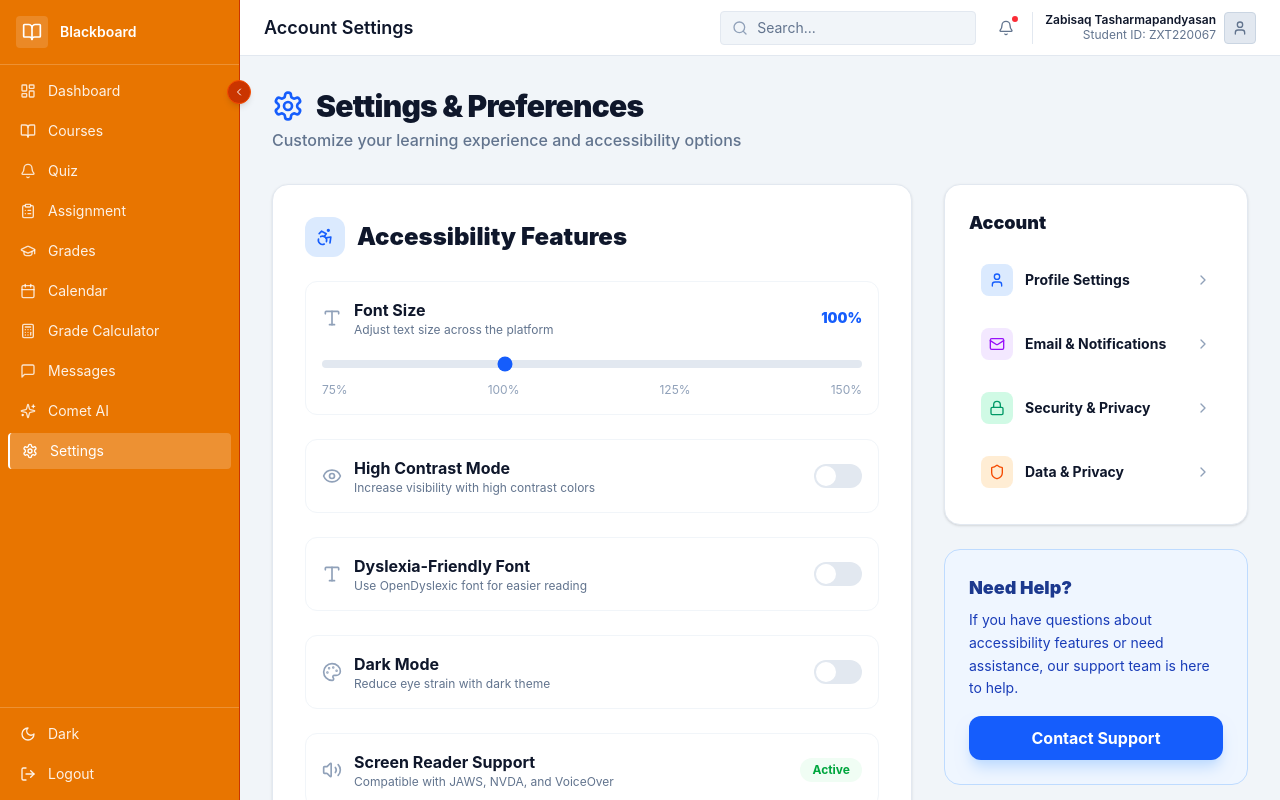
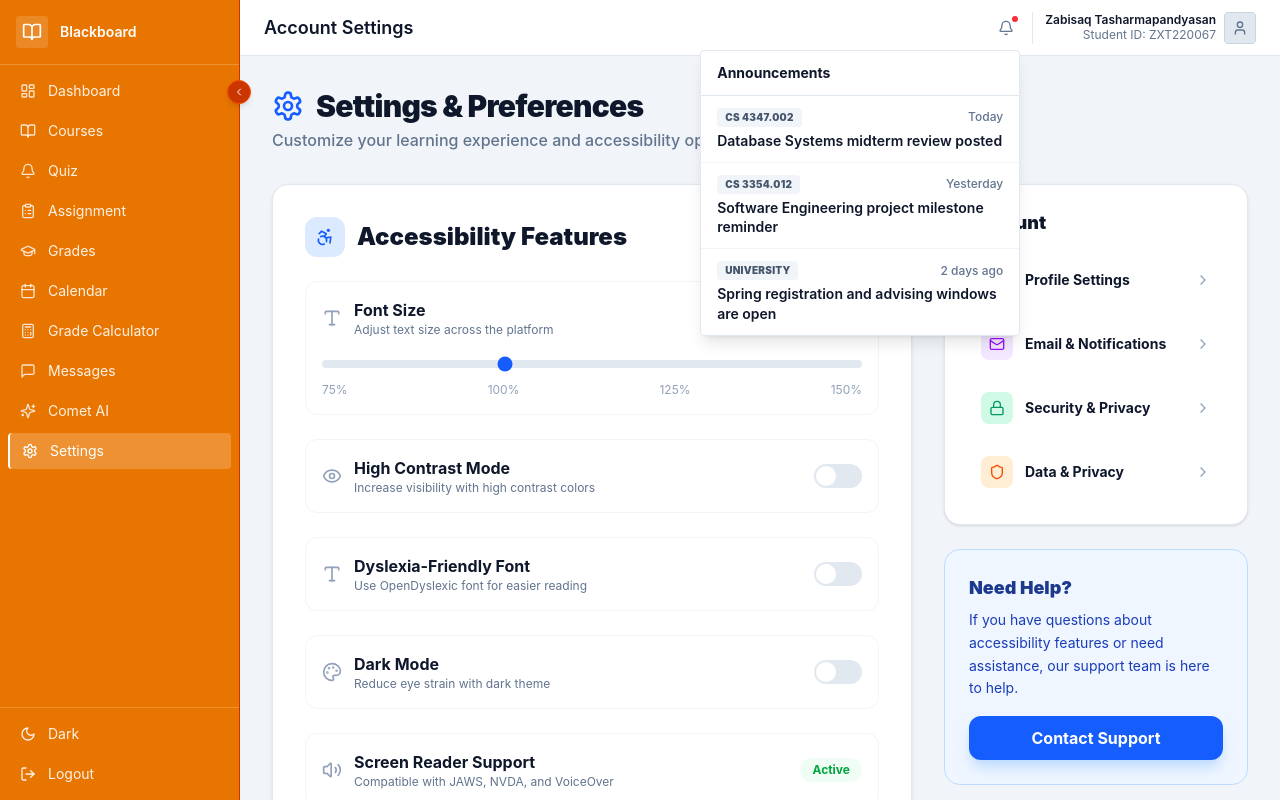
Before and after one commit to IsaacDaKing/Tasks4eLearning, a React (Vite) app: page /settings in a window 1280 px wide. Both pictures are taken after a click on the button 1006 px from the left and 27 px from the top of the page. Built offline with nearby package versions, Linux system fonts and the light colour scheme.

Commit message:
Search bar and Notification
Removed the search bar and made the notification icon a real interactable button that displays announcements.

```diff
--- a/src/app/components/Sidebar.tsx
+++ b/src/app/components/Sidebar.tsx
@@ -8,7 +8,6 @@ import {
   Settings,
   LogOut,
   Bell,
-  Search,
   User,
   Moon,
   Sun,
@@ -212,42 +211,69 @@ export function Sidebar() {
 }
 
 export function Header({ title }: { title: string }) {
-  const [searchQuery, setSearchQuery] = useState("");
-  const [showSearchResults, setShowSearchResults] = useState(false);
+  const [showNotifications, setShowNotifications] = useState(false);
+
+  const announcements = [
+    {
+      scope: "CS 4347.002",
+      title: "Database Systems midterm review posted",
+      date: "Today",
+    },
+    {
+      scope: "CS 3354.012",
+      title: "Software Engineering project milestone reminder",
+      date: "Yesterday",
+    },
+    {
+      scope: "University",
+      title: "Spring registration and advising windows are open",
+      date: "2 days ago",
+    },
+  ];
 
   return (
     <header className="h-14 bg-white dark:bg-slate-900 border-b border-slate-200 dark:border-slate-800 flex items-center justify-between px-6">
       <h1 className="text-lg font-semibold text-slate-900 dark:text-slate-100">{title}</h1>
 
       <div className="flex items-center gap-4">
-        <div className="relative hidden md:block">
-          <Search className="absolute left-3 top-1/2 -translate-y-1/2 w-4 h-4 text-slate-400" />
-          <input
-            type="text"
-            placeholder="Search..."
-            value={searchQuery}
-            onChange={(e) => setSearchQuery(e.target.value)}
-            onFocus={() => setShowSearchResults(true)}
-            onBlur={() => setTimeout(() => setShowSearchResults(false), 200)}
-            className="pl-9 pr-3 py-1.5 bg-slate-100 dark:bg-slate-800 border border-slate-200 dark:border-slate-700 rounded text-sm focus:outline-none focus:ring-1 focus:ring-slate-400 w-64 text-slate-900 dark:text-slate-100 placeholder-slate-500"
-          />
-          {showSearchResults && searchQuery && (
-            <div className="absolute top-full mt-1 w-full bg-white dark:bg-slate-900 border border-slate-200 dark:border-slate-700 rounded shadow-sm p-2 z-50">
-              <div className="text-xs text-slate-400 px-2 py-1">Search results for "{searchQuery}"</div>
-              <div className="text-sm text-slate-500 px-2 py-1">No results found</div>
-            </div>
-          )}
-        </div>
-
         <div className="flex items-center gap-3">
+          <div className="relative">
             <button
               type="button"
+              onClick={() => setShowNotifications((visible) => !visible)}
               className="relative p-1.5 text-slate-500 dark:text-slate-400 hover:text-slate-700 dark:hover:text-slate-100 hover:bg-slate-100 dark:hover:bg-slate-800 rounded transition-colors focus-visible:outline-none focus-visible:ring-2 focus-visible:ring-slate-500 focus-visible:ring-offset-2"
               aria-label="Notifications"
+              aria-expanded={showNotifications}
             >
               <Bell className="w-4 h-4" />
               <span className="absolute top-0.5 right-0.5 w-1.5 h-1.5 bg-red-500 rounded-full"></span>
             </button>
+
+            {showNotifications && (
+              <div className="absolute right-0 top-full z-50 mt-2 w-80 overflow-hidden rounded border border-slate-200 bg-white shadow-lg dark:border-slate-700 dark:bg-slate-900">
+                <div className="border-b border-slate-200 px-4 py-3 dark:border-slate-700">
+                  <p className="text-sm font-bold text-slate-900 dark:text-slate-100">Announcements</p>
+                </div>
+                <div className="divide-y divide-slate-100 dark:divide-slate-800">
+                  {announcements.map((announcement) => (
+                    <div key={`${announcement.scope}-${announcement.title}`} className="px-4 py-3">
+                      <div className="mb-1 flex items-center justify-between gap-3">
+                        <span className="rounded bg-slate-100 px-2 py-0.5 text-[10px] font-black uppercase tracking-wide text-slate-600 dark:bg-slate-800 dark:text-slate-300">
+                          {announcement.scope}
+                        </span>
+                        <span className="text-xs font-medium text-slate-500 dark:text-slate-400">
+                          {announcement.date}
+                        </span>
+                      </div>
+                      <p className="text-sm font-semibold leading-snug text-slate-900 dark:text-slate-100">
+                        {announcement.title}
+                      </p>
+                    </div>
+                  ))}
+                </div>
+              </div>
+            )}
+          </div>
 
           <div className="flex items-center gap-2 pl-3 border-l border-slate-200 dark:border-slate-700">
             <div className="text-right hidden sm:block">
```
Lines whose indentation alone changed are shown as unchanged.
